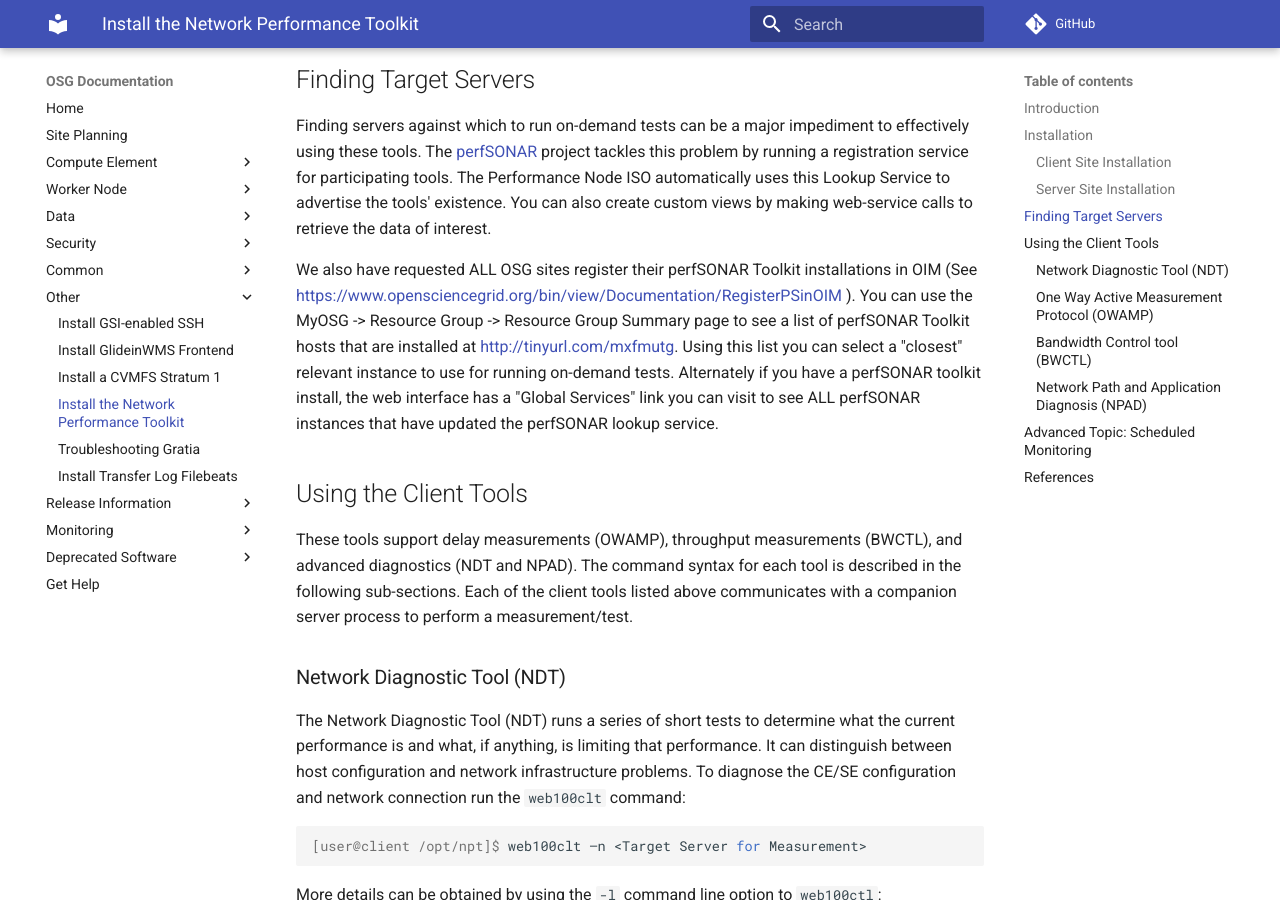
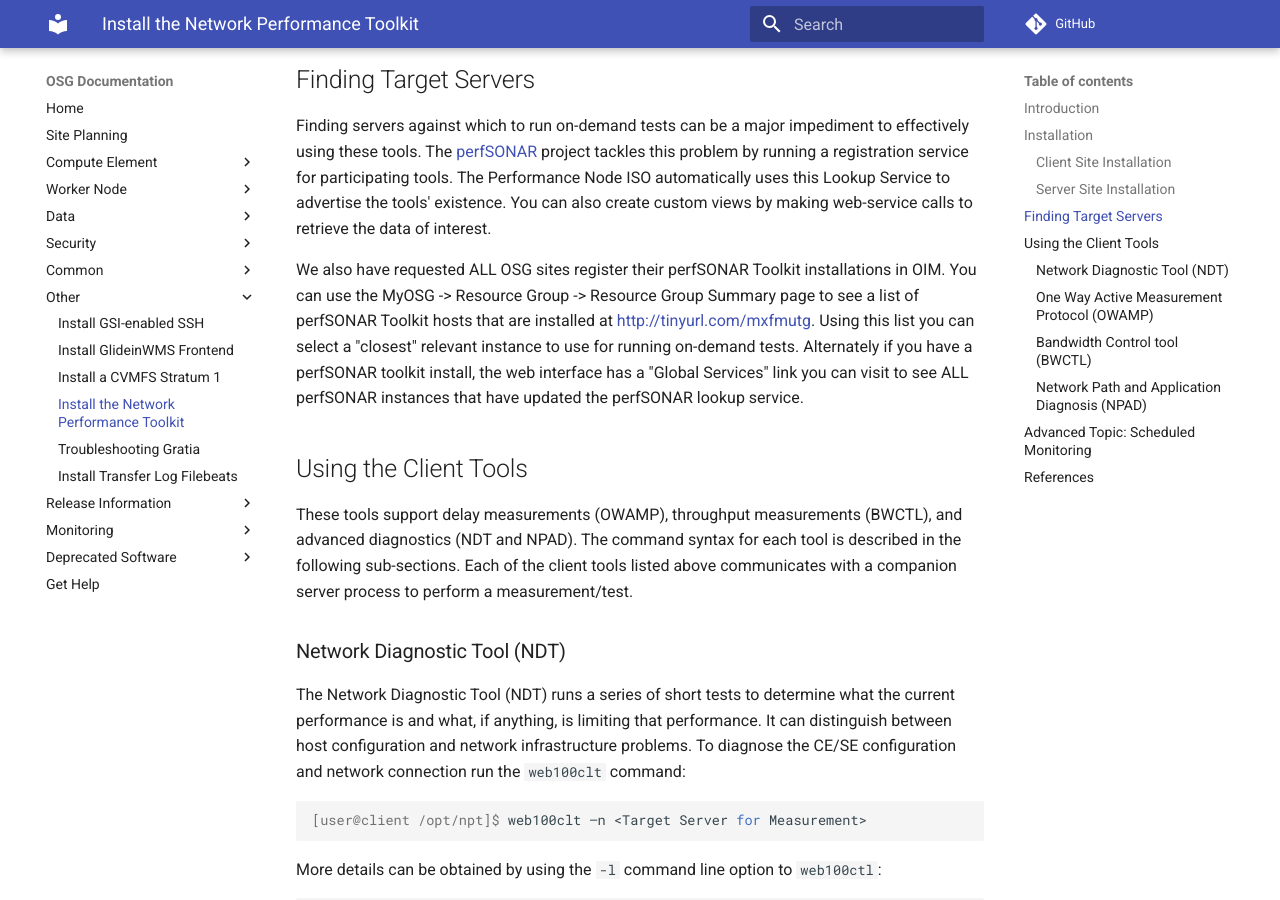
Before and after one commit to osg-htc/docs, an MkDocs documentation site: the page built from docs/other/network-performance-toolkit.md, in a window 1280 px wide and 900 px high, scrolled down 1589 px. Built offline with MkDocs 1.6.1 and Material for MkDocs 9.7.7, drawn with Linux system fonts in a browser that asks for light colours; comment, search, counter and statistics services are not loaded; old or Windows-style settings are respelled for this version of MkDocs.

Commit message:
Drop defunct RegisterPSinOIM link

```diff
--- a/docs/other/network-performance-toolkit.md
+++ b/docs/other/network-performance-toolkit.md
@@ -54,7 +54,7 @@
 
 Finding servers against which to run on-demand tests can be a major impediment to effectively using these tools. The [perfSONAR](http://www.perfsonar.net/about) project tackles this problem by running a registration service for participating tools. The Performance Node ISO automatically uses this Lookup Service to advertise the tools' existence. You can also create custom views by making web-service calls to retrieve the data of interest.
 
-We also have requested ALL OSG sites register their perfSONAR Toolkit installations in OIM (See <https://www.opensciencegrid.org/bin/view/Documentation/RegisterPSinOIM> ). You can use the MyOSG -> Resource Group -> Resource Group Summary page to see a list of perfSONAR Toolkit hosts that are installed at <http://tinyurl.com/mxfmutg>. Using this list you can select a "closest" relevant instance to use for running on-demand tests. Alternately if you have a perfSONAR toolkit install, the web interface has a "Global Services" link you can visit to see ALL perfSONAR instances that have updated the perfSONAR lookup service.
+We also have requested ALL OSG sites register their perfSONAR Toolkit installations in OIM. You can use the MyOSG -> Resource Group -> Resource Group Summary page to see a list of perfSONAR Toolkit hosts that are installed at <http://tinyurl.com/mxfmutg>. Using this list you can select a "closest" relevant instance to use for running on-demand tests. Alternately if you have a perfSONAR toolkit install, the web interface has a "Global Services" link you can visit to see ALL perfSONAR instances that have updated the perfSONAR lookup service.
 
 Using the Client Tools
 ----------------------
```
